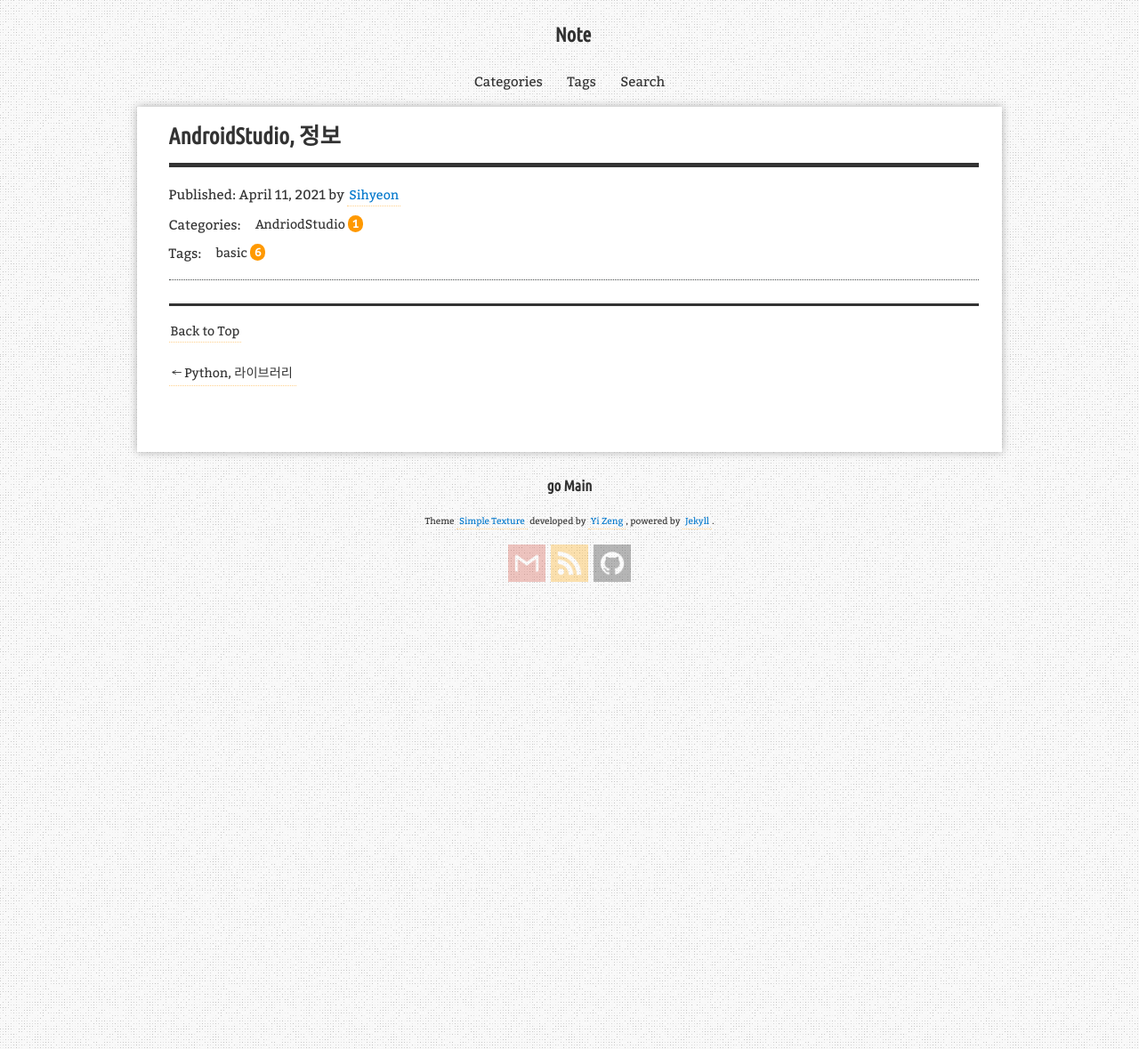
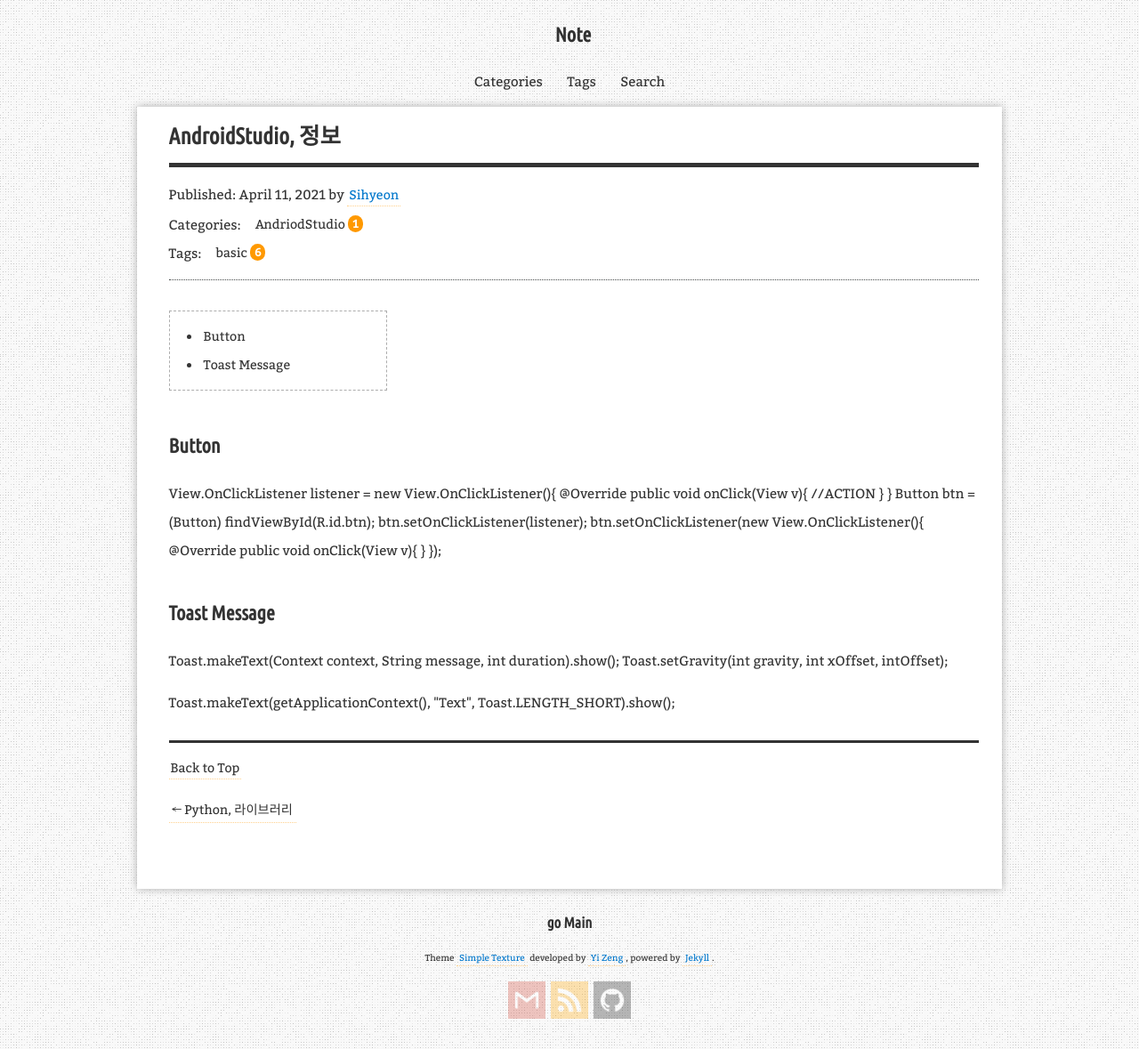
Before and after one commit to aristohyun/aristohyun.github.io, a Jekyll site: the page built from _posts/2021-04-11-ANS.md, in a window 1280 px wide. Shown: the whole page at 89% size. Built offline with Jekyll 4.4.1, drawn with Linux system fonts in a browser that asks for light colours; comment, search, counter and statistics services are not loaded.

Commit message:
Update 2021-04-11-ANS.md

```diff
--- a/_posts/2021-04-11-ANS.md
+++ b/_posts/2021-04-11-ANS.md
@@ -10,3 +10,27 @@ redirect_from:
 
 * Kramdown table of contents
 {:toc .toc}
+
+
+## Button
+View.OnClickListener listener = new View.OnClickListener(){
+    @Override
+    public void onClick(View v){
+      //ACTION
+    }
+}
+Button btn = (Button) findViewById(R.id.btn);
+btn.setOnClickListener(listener);
+btn.setOnClickListener(new View.OnClickListener(){
+    @Override
+    public void onClick(View v){
+    }
+});
+
+
+## Toast Message
+
+Toast.makeText(Context context, String message, int duration).show();
+Toast.setGravity(int gravity, int xOffset, intOffset);
+
+Toast.makeText(getApplicationContext(), "Text", Toast.LENGTH_SHORT).show();
```
